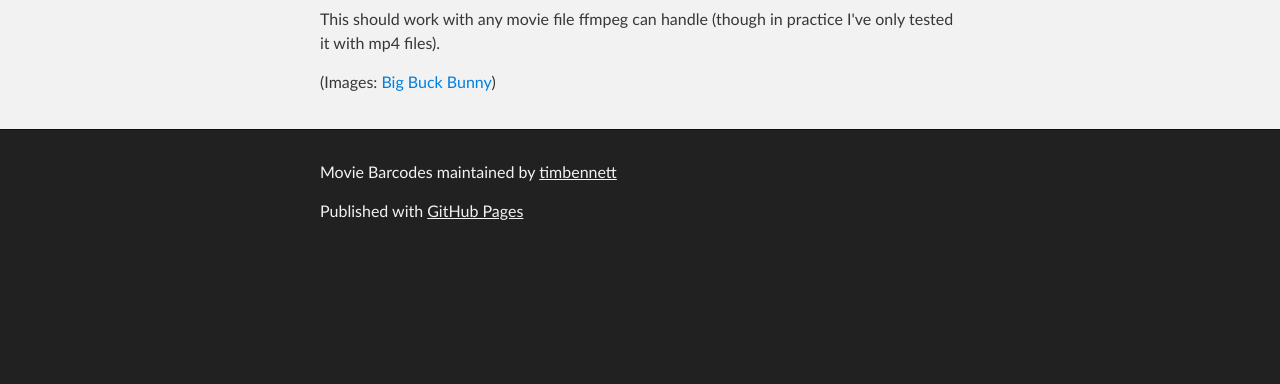
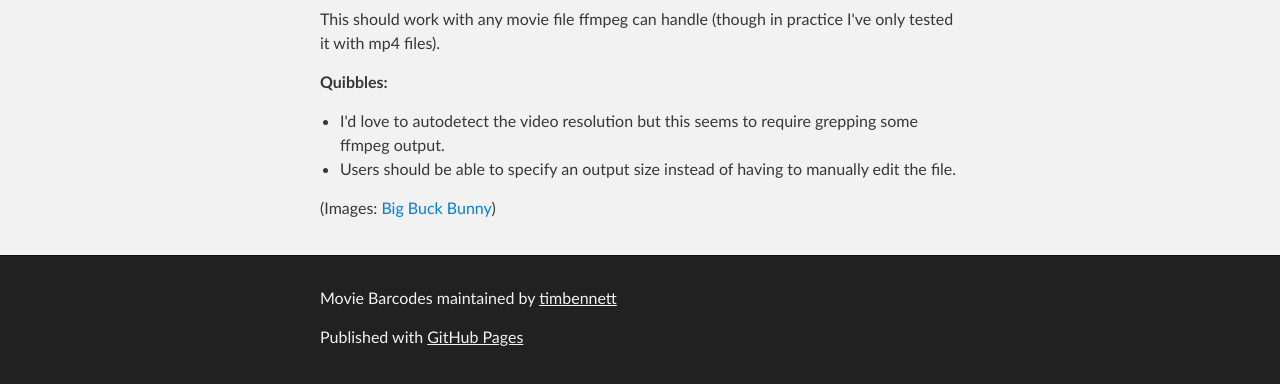
Before and after one commit to timbennett/movie-barcodes, a plain HTML site: page index.html in a window 1280 px wide. Shown: the part 2120-2504 px from the top of the page. Before the commit the page ends 2378 px from the top, so only its background shows below. Drawn offline with Linux system fonts and the light colour scheme.

Commit message:
Update index.html

```diff
--- a/index.html
+++ b/index.html
@@ -73,6 +73,14 @@ e.g.<br>
 
 <p>This should work with any movie file ffmpeg can handle (though in practice I've only tested it with mp4 files). </p>
 
+<p><strong>Quibbles:</strong></p>
+
+<ul>
+<li>I'd love to autodetect the video resolution but this seems to require grepping some ffmpeg output.</li>
+<liThere may be is almost certainly a faster approach than the one I'm using. Perhaps I should only take every nth frame?</li>
+<li>Users should be able to specify an output size instead of having to manually edit the file.</li>
+</ul>
+
 <p>(Images: <a href="https://peach.blender.org/download/">Big Buck Bunny</a>)</p>
       </section>
     </div>
```
